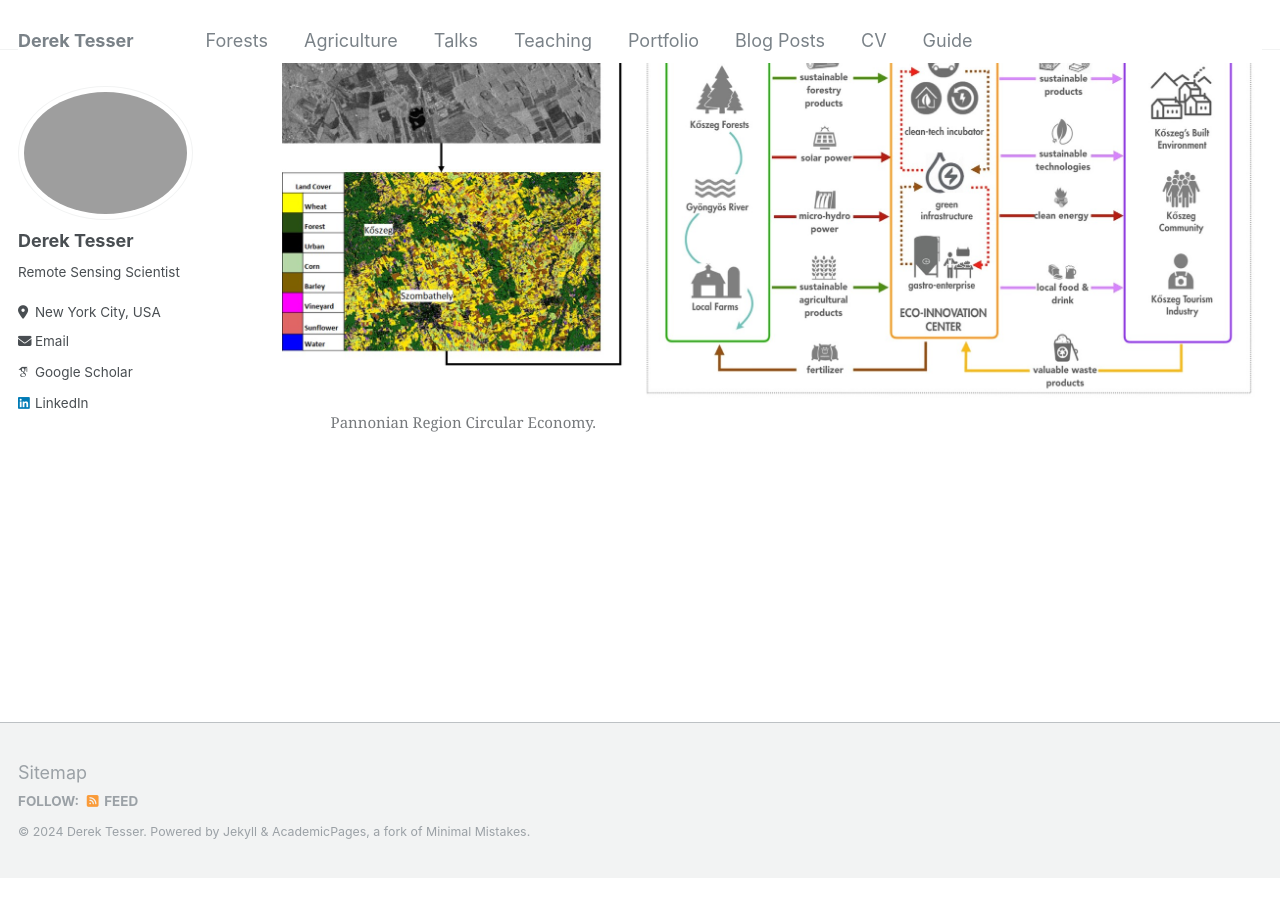
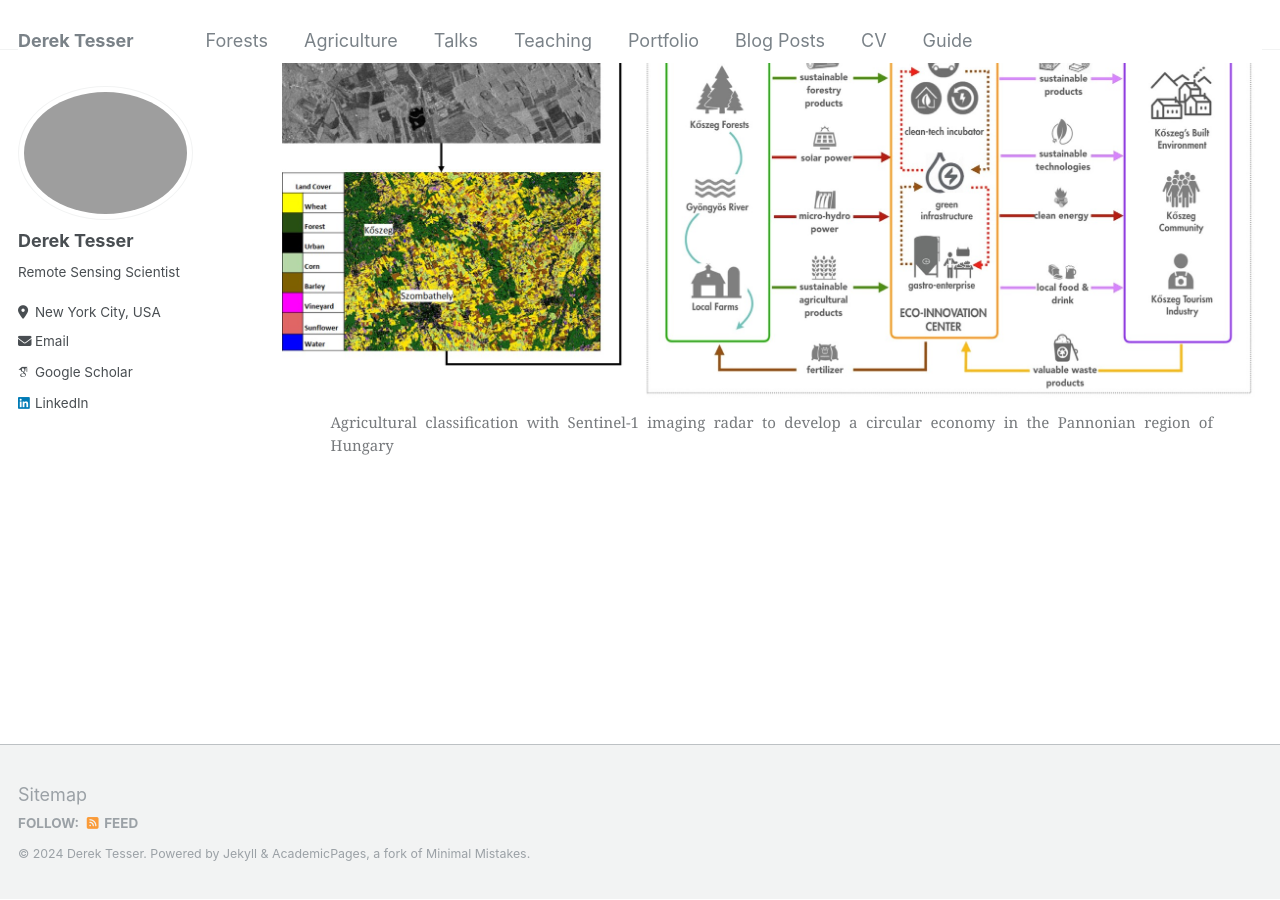
Before and after one commit to dstesser/dstesser.github.io, a Jekyll site: the page built from _pages/agriculture.md, in a window 1280 px wide and 900 px high, scrolled down 1543 px. Built offline with Jekyll 4.4.1, drawn with Linux system fonts in a browser that asks for light colours; some web fonts are replaced; before the commit the page ends 2420 px from its top, so only the background shows below that.

Commit message:
Update agriculture.md

```diff
--- a/_pages/agriculture.md
+++ b/_pages/agriculture.md
@@ -55,6 +55,6 @@ Proposal Development | Grant Writing | Data Visualization | Project Management<b
 <div style="text-align:center;">
     <figure style="display:inline-block;">
         <img src="https://raw.githubusercontent.com/dstesser/dstesser.github.io/master/images/pannonian_circular_economy.jpg" style="width: 100%;">
-        <figcaption style="font-size: 15px; max-width: 90%; text-align:justify; margin: 0 auto; margin-top: -15px;">Pannonian Region Circular Economy.</figcaption>
+        <figcaption style="font-size: 15px; max-width: 90%; text-align:justify; margin: 0 auto; margin-top: -15px;">Agricultural classification with Sentinel-1 imaging radar to develop a circular economy in the Pannonian region of Hungary</figcaption>
     </figure>
 </div>
```
